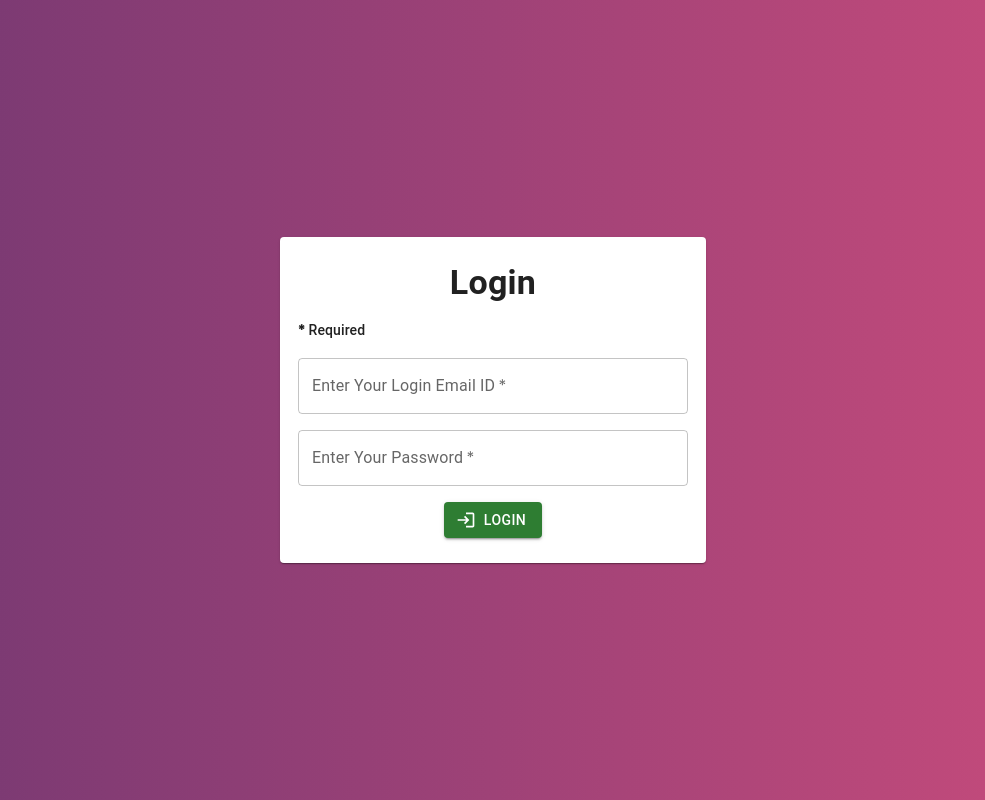
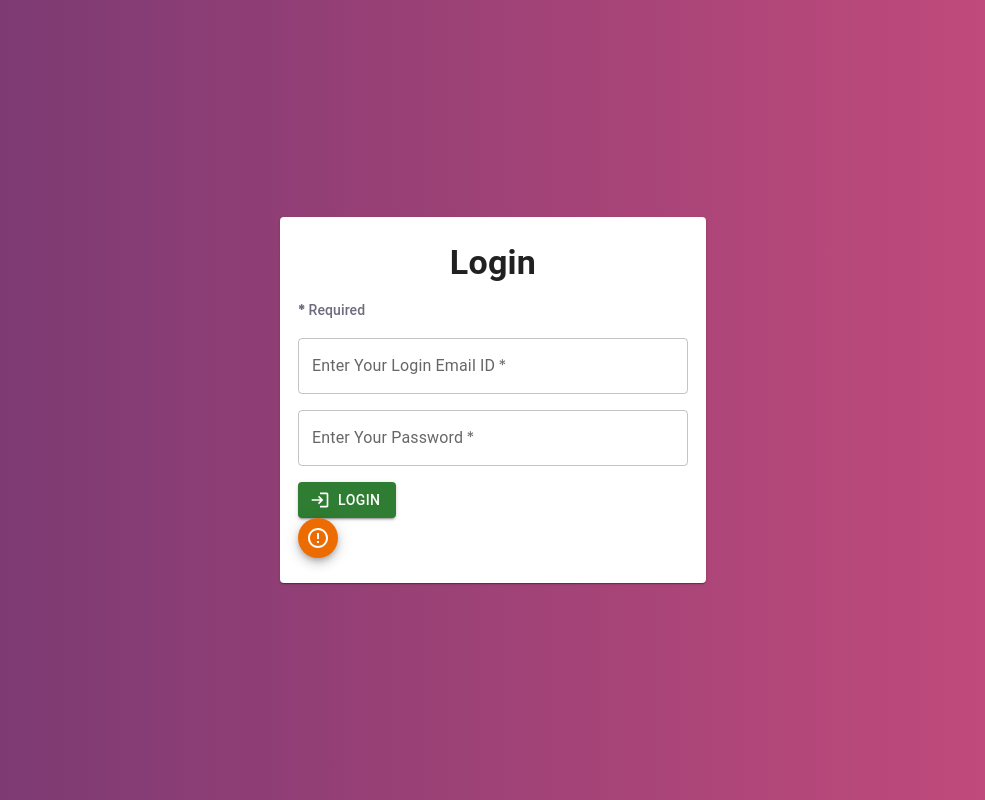
Before and after one commit to Nadeem-Abdun/fuel-calculator-app, a React (Create React App) app: page / in a window 1280 px wide. Shown: the whole page, without its empty margins (147-1132 px from the left). Built offline with nearby package versions, Linux system fonts and the light colour scheme.

Commit message:
Login Bypass Added

```diff
--- a/src/Components/LoginPage.tsx
+++ b/src/Components/LoginPage.tsx
@@ -1,6 +1,7 @@
 import React, { useState, useEffect } from 'react'
-import { Button, Card, Grid, TextField, Typography } from '@mui/material'
+import { Button, Card, Grid, Fab, TextField, Typography, Tooltip } from '@mui/material'
 import LoginIcon from '@mui/icons-material/Login';
+import ErrorOutlineIcon from '@mui/icons-material/ErrorOutline';
 
 interface PropTyp {
     isLoginValid?: any;
@@ -52,7 +53,7 @@ function LoginPage(props: PropTyp) {
                                 <Typography variant='h4' textAlign='center' fontWeight='bold'>Login</Typography>
                             </Grid>
                             <Grid item xs={11}>
-                                <Typography variant='subtitle2'><b>*</b> Required</Typography>
+                                <Typography variant='subtitle2' color='#6D6C7D'><b>*</b> Required</Typography>
                             </Grid>
                             <Grid item xs={11}>
                                 <TextField
@@ -78,15 +79,28 @@ function LoginPage(props: PropTyp) {
                                     type='password'
                                 />
                             </Grid>
-                            <Grid container item xs={11} justifyContent='center' alignItems='center' spacing={1}>
-                                <Grid item>
-                                    <Button onClick={() => { loginValidationFunc() }} variant='contained' startIcon={<LoginIcon />} color='success'>Login</Button>
+                            <Grid container item xs={11} justifyContent='space-between' alignItems='center'>
+                                <Grid container xs={10.8} item alignItems='center' spacing={isCredValid ? 0 : 1}>
+                                    <Tooltip title='Click to Login' placement="right" arrow>
+                                        <Grid item>
+                                            <Button onClick={() => { loginValidationFunc() }} variant='contained' startIcon={<LoginIcon />} color='success'>Login</Button>
+                                        </Grid>
+                                    </Tooltip>
+                                    {!isCredValid &&
+                                        <Grid item>
+                                            <Typography variant='subtitle2' color='error'>Invalid Credentials!</Typography>
+                                        </Grid>
+                                    }
                                 </Grid>
-                                {!isCredValid &&
+                                <Grid container xs='auto' item alignItems='center'>
                                     <Grid item>
-                                        <Typography variant='subtitle2' color='error'>Invalid Credentials!</Typography>
+                                        <Tooltip title='Login Bypass' placement="left" arrow>
+                                            <Fab size='small' onClick={() => { setisLoginValid(true) }} color="warning">
+                                                <ErrorOutlineIcon />
+                                            </Fab>
+                                        </Tooltip>
                                     </Grid>
-                                }
+                                </Grid>
                             </Grid>
                         </Grid>
                     </Card>
```
